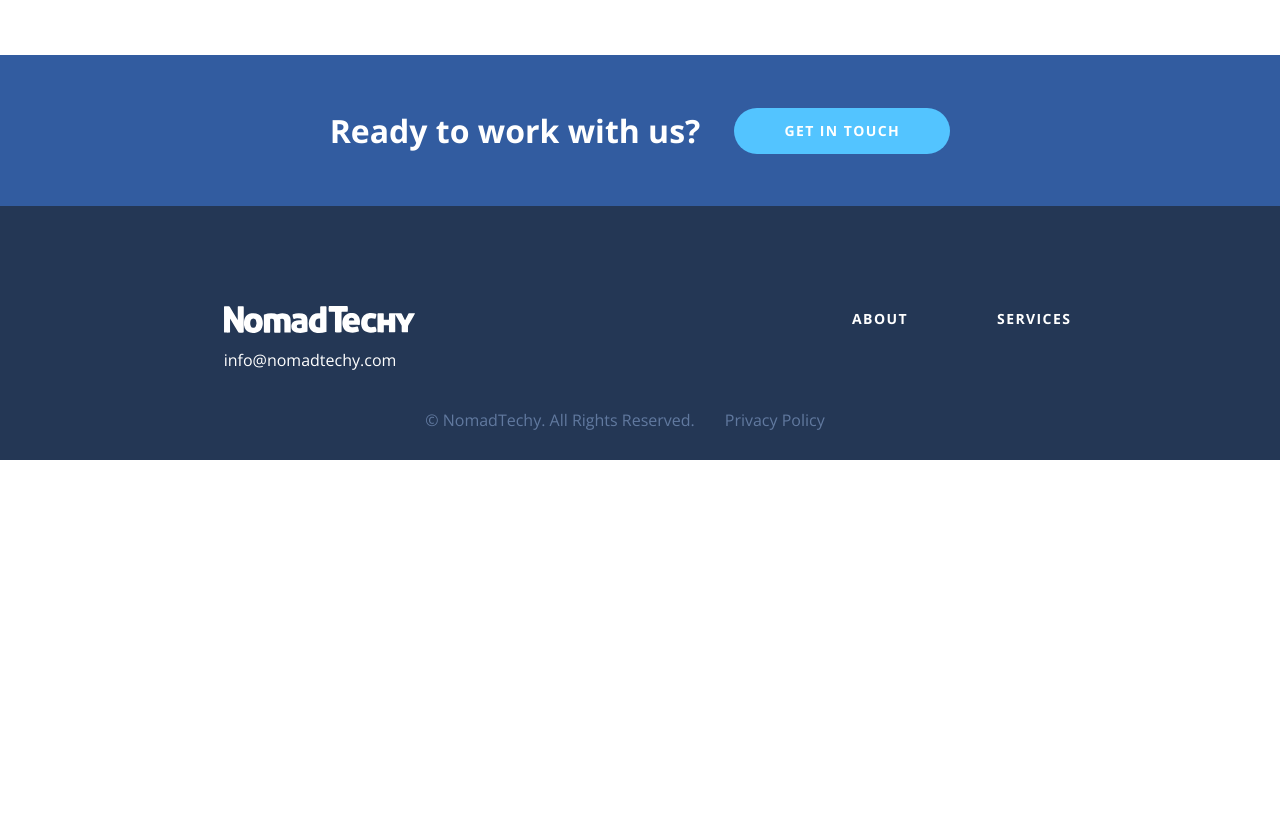
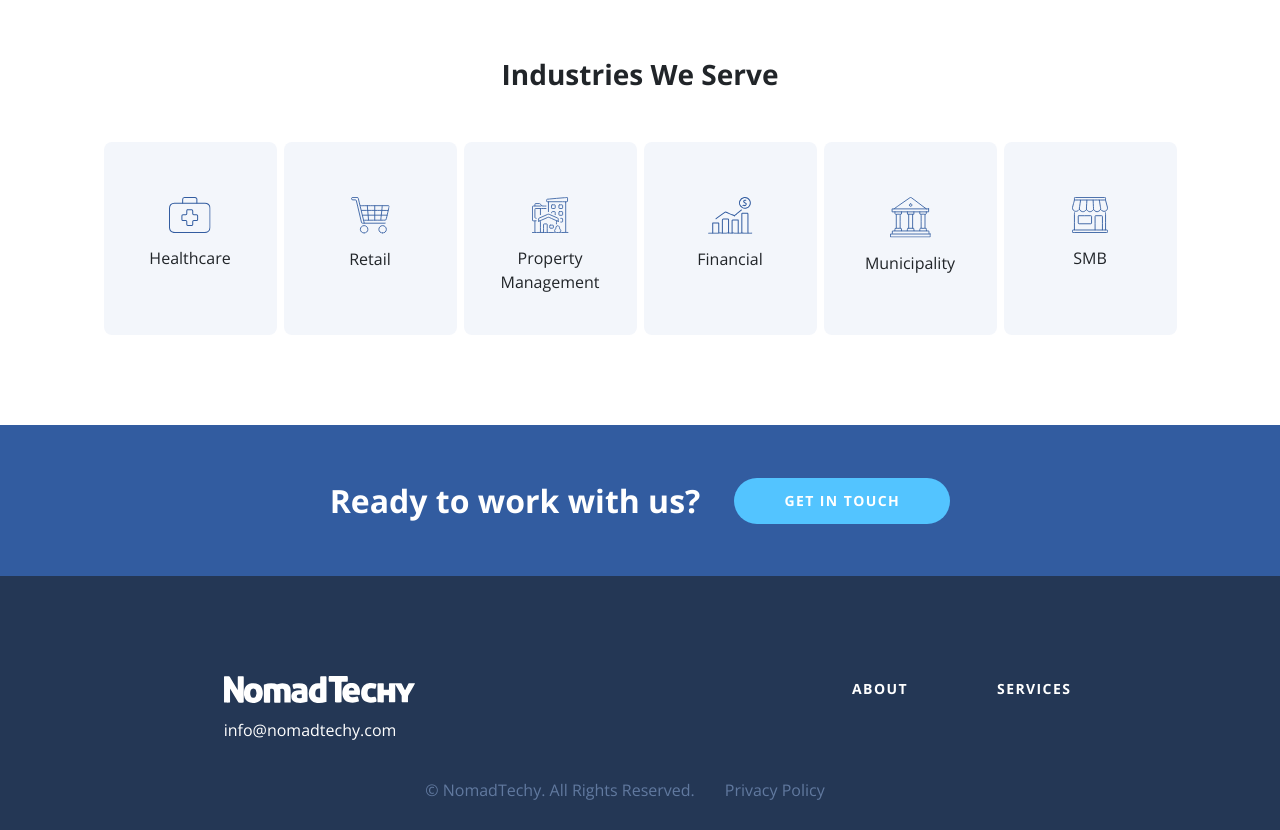
Before and after one commit to Maribelll/NomadTechy, a plain HTML site: page index.html in a window 1280 px wide. Shown: the part 2598-3428 px from the top of the page. Before the commit the page ends 3058 px from the top, so only its background shows below. Drawn offline with nearby package versions, Linux system fonts and the light colour scheme.

Commit message:
add: block industry

```diff
--- a/assets/css/style.css
+++ b/assets/css/style.css
@@ -800,6 +800,45 @@ input[type="email"] {
   text-align: left;
   margin-bottom: 0;
 }
+/* industries */
+.industries {
+  margin: 0 auto 80px;
+  max-width: 1100px;
+}
+.industries h4 {
+  font-size: 28px;
+  font-weight: 600;
+  line-height: 38px;
+  letter-spacing: 0em;
+  margin-bottom: 39px;
+}
+.industries_all {
+  justify-content: space-around;
+  display: flex;
+  flex-direction: row;
+  align-items: center;
+  flex-wrap: wrap;
+  margin: 10px;
+}
+.industries_block {
+  height: 193px;
+  width: 173px;
+  border-radius: 8px;
+  background-color: #f3f6fb;
+  position: relative;
+  margin: 10px 3px;
+}
+.industries_block:hover {
+  box-shadow: 0 0 50px #3a8ab6 inset;
+}
+.inside {
+  margin-top: 55px;
+  padding: 0 20px;
+}
+.inside img {
+  margin-bottom: 13px;
+}
+
 @media all and (max-width: 1366px) {
   .main_img {
     width: 100%;
--- a/index.html
+++ b/index.html
@@ -626,6 +626,55 @@
       </div>
     </div>
 
+    <!-- Industries -->
+    <div class="container_industries">
+      <div class="industries">
+        <h4>Industries We Serve</h4>
+        <div class="industries_all">
+          <div class="industries_block">
+            <div class="inside">
+              <img src="assets/img/industry/healthcare.svg" alt="industry" />
+              <p>Healthcare</p>
+            </div>
+          </div>
+          <div class="industries_block">
+            <div class="inside">
+              <img src="assets/img/industry/retails.svg" alt="industry" />
+              <p>Retail</p>
+            </div>
+          </div>
+          <div class="industries_block">
+            <div class="inside">
+              <img
+                src="assets/img/industry/property-management.svg"
+                alt="industry"
+              />
+              <p>Property Management</p>
+            </div>
+          </div>
+
+          <div class="industries_block">
+            <div class="inside">
+              <img src="assets/img/industry/financial.svg" alt="industry" />
+              <p>Financial</p>
+            </div>
+          </div>
+          <div class="industries_block">
+            <div class="inside">
+              <img src="assets/img/industry/municipality .svg" alt="industry" />
+              <p>Municipality</p>
+            </div>
+          </div>
+          <div class="industries_block">
+            <div class="inside">
+              <img src="assets/img/industry/SMB.svg" alt="industry" />
+              <p>SMB</p>
+            </div>
+          </div>
+        </div>
+      </div>
+    </div>
+
     <div class="call_to_action">
       <p>Ready to work with us?</p>
       <input
```
Also changed, not shown: assets/img/industry/SMB.svg (added), assets/img/industry/financial.svg (added), assets/img/industry/healthcare.svg (added), assets/img/industry/municipality .svg (added), assets/img/industry/property-management.svg (added), assets/img/industry/retails.svg (added).
